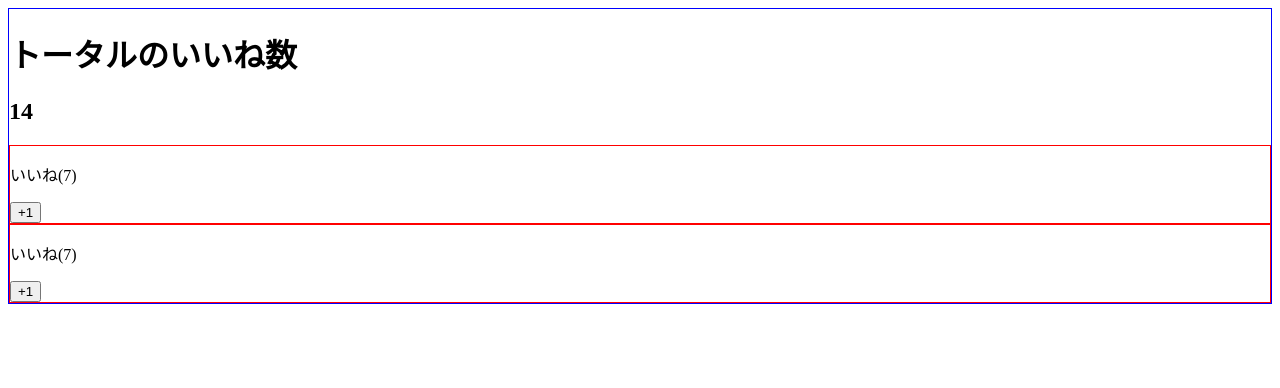
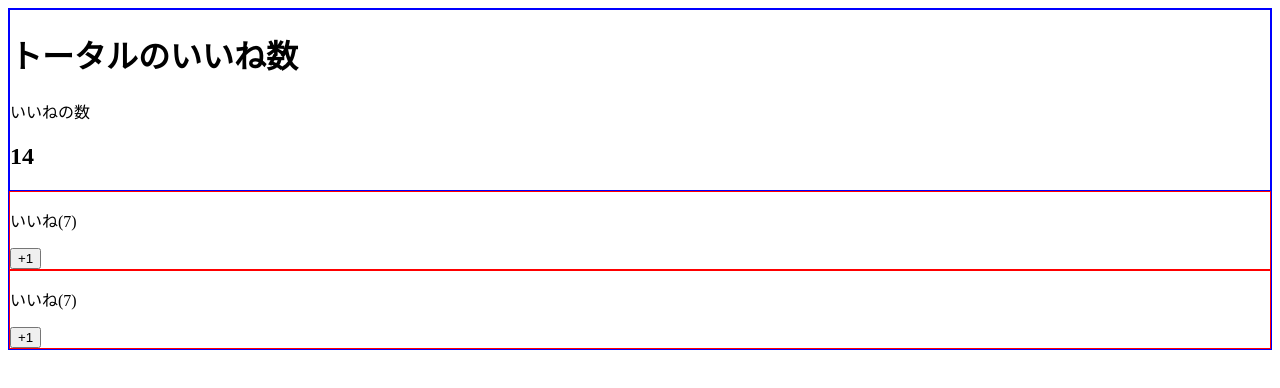
Before and after one commit to gen-ghub/udemy-test-vuejs, a Vue app: page / in a window 1280 px wide. Shown: the top 388 px of the page. Built offline with nearby package versions, Linux system fonts and the light colour scheme.

Commit message:
複数のスロットを使用

```diff
--- a/src/App.vue
+++ b/src/App.vue
@@ -1,7 +1,14 @@
 <template>
   <div>
-    <LikeHeader></LikeHeader>
-    <h2>{{ number }}</h2>
+    <LikeHeader>
+      <template v-slot:title>
+        <h1>トータルのいいね数</h1>
+      </template>
+      <template v-slot:num>
+        <h2>{{ number }}</h2>
+      </template>
+    </LikeHeader>
+
     <LikeNumber :total-number="number" v-on:my-click="number = $event"></LikeNumber>
     <LikeNumber :total-number="number" v-on:my-click="number = $event"></LikeNumber>
   </div>
--- a/src/components/LikeHeader.vue
+++ b/src/components/LikeHeader.vue
@@ -1,4 +1,15 @@
 <template>
-  <h1>トータルのいいね数</h1>
+  <div>
+    <slot name="title"></slot>
+    <p>いいねの数</p>
+    <slot name="num"></slot>
+
+  </div>
 
 </template>
+
+<script>
+export default {
+  props: ["headerText"]
+}
+</script>
```
